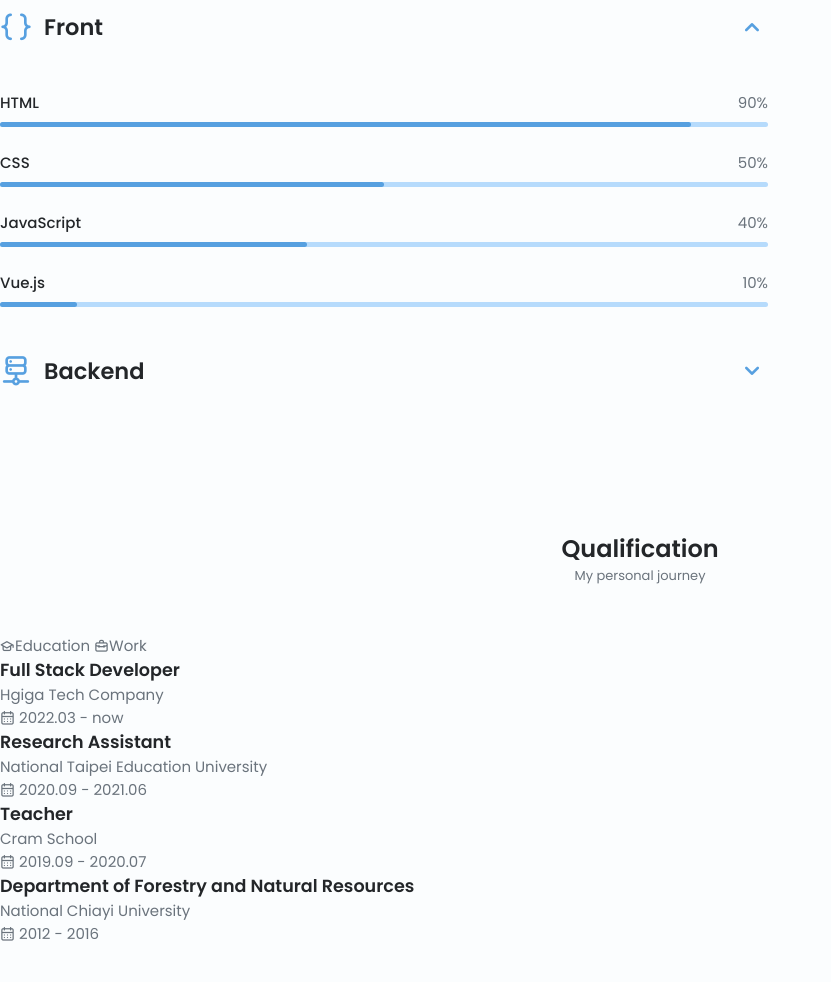
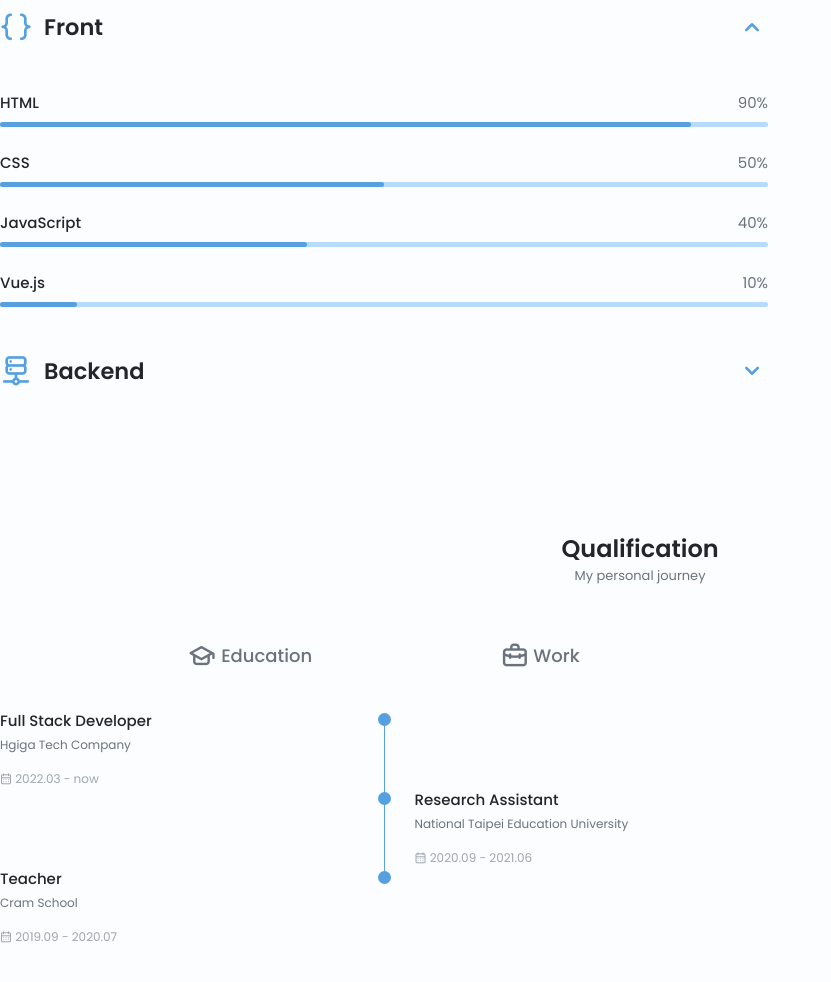
Before and after one commit to Yoon0801/Yoon0801.github.io, a plain HTML site: page index.html in a window 1280 px wide. Shown: the part 1388-2370 px from the top of the page, without its empty margins (0-831 px from the left). Drawn offline with nearby package versions, Linux system fonts and the light colour scheme.

Commit message:
# 完成 qualification 區域

```diff
--- a/index.html
+++ b/index.html
@@ -265,12 +265,12 @@
 
             <div class="qualificationContainer container">
                 <div class="qualifictionTabs">
-                    <div class="qualificationButton buttonFlex">
+                    <div class="qualificationButton buttonFlex" data-target="#education">
                         <i class="uil uil-graduation-cap qualificationIcon"></i>
                         Education
                     </div>
 
-                    <div class="qualificationButton buttonFlex">
+                    <div class="qualificationButton buttonFlex qualificationActive" data-target="#work">
                         <i class="uil uil-briefcase-alt qualificationIcon"></i>
                         Work
                     </div>
@@ -278,7 +278,7 @@
 
                 <div class="qualificationSections">
                     <!-- Work -->
-                    <div class="qualificationContent">
+                    <div class="qualificationContent qualificationActive" data-content id="work">
                         <div class="qualificationData">
                             <div>
                                 <h3 class="qualificationTitle">Full Stack Developer</h3>
@@ -309,8 +309,6 @@
                                     2020.09 - 2021.06
                                 </div>
                             </div>
-
-
                         </div>
 
                         <div class="qualificationData">
@@ -331,7 +329,7 @@
                     </div>
 
                     <!-- Education -->
-                    <div class="qualificationContent">
+                    <div class="qualificationContent" data-content id="education">
                         <div class="qualificationData">
                             <div>
                                 <h3 class="qualificationTitle">Department of Forestry and Natural Resources</h3>
@@ -344,9 +342,10 @@
 
                             <div>
                                 <span class="qualificationRounder"></span>
-                                <span class="qualificationLine"></span>
+                                <!-- <span class="qualificationLine"></span> -->
                             </div>
                         </div>
+
                     </div>
                 </div>
             </div>
--- a/index.js
+++ b/index.js
@@ -52,3 +52,25 @@ $('.skillsHeader').on('click', function() {
 //         content.addClass('skillsContent skillsClose');
 //     }
 // });
+
+// qualification part js
+const tabs = document.querySelectorAll('[data-target]');
+const tabContents = document.querySelectorAll('[data-content]');
+
+tabs.forEach(tab => {
+    tab.addEventListener('click', () =>{
+        const target = document.querySelector(tab.dataset.target);
+
+        tabContents.forEach(tabContent => {
+            tabContent.classList.remove('qualificationActive');
+        });
+
+        target.classList.add('qualificationActive');
+
+        tabs.forEach(tab => {
+            tab.classList.remove('qualificationActive');
+        });
+
+        tab.classList.add('qualificationActive');
+    });
+});
--- a/index.scss
+++ b/index.scss
@@ -379,8 +379,64 @@ img {
 }
 
 /* ======================= qualification scss ======================= */
-.qualificationTabs{
+.qualifictionTabs{
+    display: flex;
+    justify-content: space-evenly;
+    margin-bottom: $mb-2;
+    .qualificationButton{
+        font-size: $h3FontSize;
+        font-weight: $fontMedium;
+        cursor: pointer;
+        &:hover{
+            color: $firstColor;
+        }
+        .qualificationIcon{
+            font-size: 1.8rem;
+            margin-right: $mb-0-25;
+        }
+    }
+}
 
+.qualificationData{
+    display: grid;
+    grid-template-columns: 1fr max-content 1fr;
+    column-gap: 1.5rem;
+    .qualificationTitle{
+        font-size: $normalFontSize;
+        font-weight: $fontMedium;
+    }
+    .qualificationSubtitle{
+        display: inline-block;
+        font-size: $smallerFontSize;
+        margin-bottom: $mb-1;
+    }
+    .qualificationCalendar{
+        font-size: $smallerFontSize;
+        color: $textColorLight;
+    }
+
+    .qualificationRounder{
+        display: inline-block;
+        width: 13px;
+        height: 13px;
+        background-color: $firstColor;
+        border-radius: 50%;
+    }
+    .qualificationLine{
+        display: block;
+        width: 1px;
+        height: 100%;
+        background-color: $firstColor;
+        transform: translate(6px, -7px);
+    }
+}
+
+.qualification [data-content]{
+    display: none;
+}
+
+.qualificationActive[data-content]{
+    display: block;
 }
 
 /* ======================= loader scss ======================= */
```
Also changed, not shown: index.css, 1 other file.
